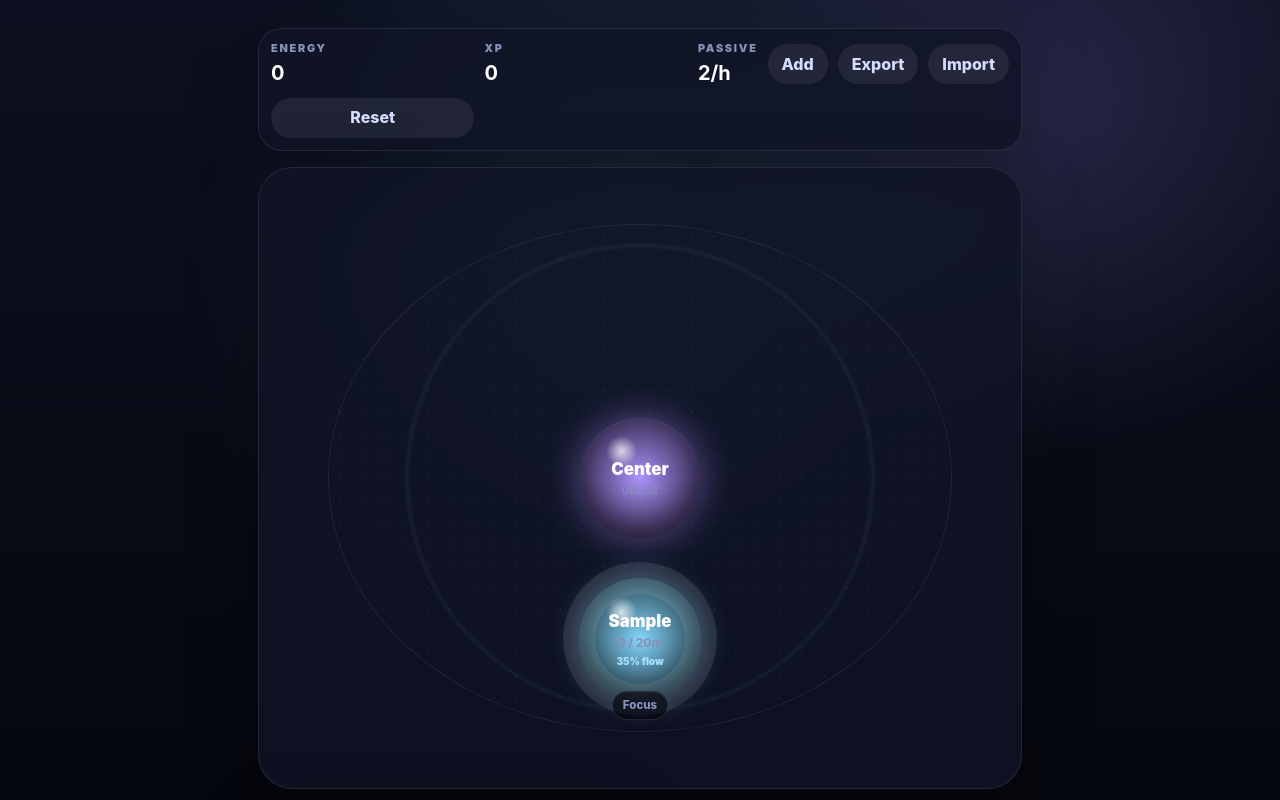
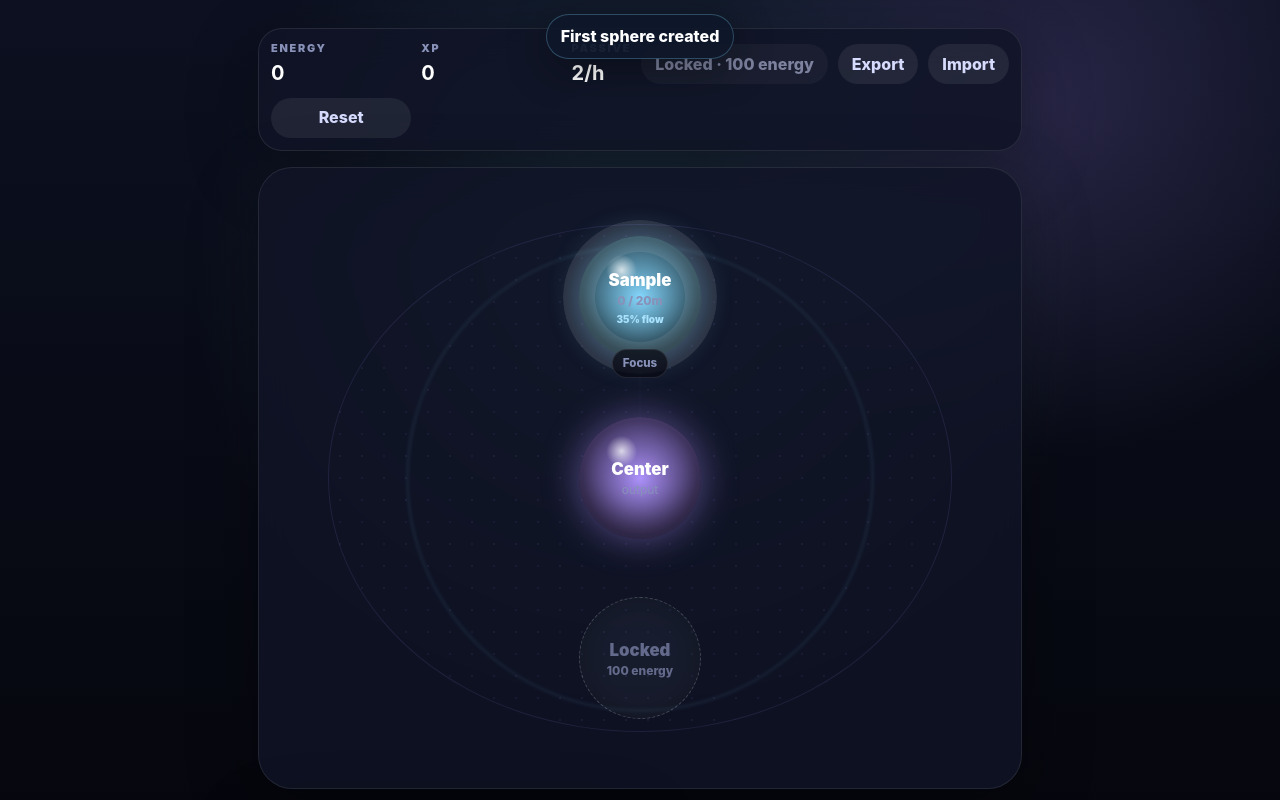
Before and after one commit to wvanderen/snowball, a website built with Vite: page index.html in a window 1280 px wide. Both pictures are taken after typing "Sample" into the empty fields and a click on the button "Create sphere". Shown: the top 800 px of the page. Built offline with nearby package versions, Linux system fonts and the light colour scheme.

Commit message:
Gate sphere growth behind energy slots

```diff
--- a/src/game.ts
+++ b/src/game.ts
@@ -13,6 +13,14 @@ const millisecondsPerDay = 24 * 60 * 60 * 1000;
 const maxPassiveElapsedSeconds = 8 * 60 * 60;
 
 export const sphereLevelCost = (sphere: Sphere) => Math.floor(50 * sphere.level ** 1.65);
+
+export const sphereSlotCost = (state: AppState) => {
+  const activeSphereCount = domainSpheres(state).length;
+  if (activeSphereCount === 0) return 0;
+  return Math.floor(100 * activeSphereCount ** 1.75);
+};
+
+export const canUnlockSphereSlot = (state: AppState) => state.game.energy >= sphereSlotCost(state);
 
 export const sphereRates = (sphere: Sphere) => {
   const momentumMultiplier = 0.25 + sphere.momentum / 100;
@@ -102,6 +110,10 @@ export const createDomainSphere = (
   color: string,
   dailyTargetMinutes: number,
 ) => {
+  const slotCost = sphereSlotCost(state);
+  if (state.game.energy < slotCost) return null;
+
+  state.game.energy -= slotCost;
   const now = nowIso();
   const sphereId = createId("sphere");
   const ritualId = createId("ritual");
@@ -152,6 +164,7 @@ export const createDomainSphere = (
   state.spheres.push(sphere);
   state.rituals.push(ritual);
   state.connections.push(connection);
+  return sphere;
 };
 
 export const createFirstSphere = createDomainSphere;
--- a/src/main.ts
+++ b/src/main.ts
@@ -5,6 +5,7 @@ import {
   applyPassiveProduction,
   archiveDomainSphere,
   archiveRitual,
+  canUnlockSphereSlot,
   createDomainSphere,
   createRitual,
   domainSpheres,
@@ -17,6 +18,7 @@ import {
   setActiveRitual,
   sphereLevelCost,
   sphereRates,
+  sphereSlotCost,
   purchaseSphereLevel,
   startSession,
   updateDomainSphere,
@@ -165,11 +167,19 @@ const renderEditRitualForm = (ritualId: string) => {
   </section>`;
 };
 
-const renderSphereForm = (isFirstRun: boolean) => `
+const renderSphereForm = (isFirstRun: boolean) => {
+  const slotCost = sphereSlotCost(state);
+  const canUnlock = canUnlockSphereSlot(state);
+
+  return `
   <section class="intro-card">
     <p class="eyebrow">Snowball v0</p>
-    <h1>${isFirstRun ? "Start with one sphere." : "Add a sphere."}</h1>
-    <p class="lede">Pick a life domain you want to keep in motion. Tapping it will immediately start a focus session.</p>
+    <h1>${isFirstRun ? "Start with one sphere." : "Unlock a sphere slot."}</h1>
+    <p class="lede">${
+      isFirstRun
+        ? "Pick a life domain you want to keep in motion. Your first sphere is free."
+        : `A new lattice slot costs ${round(slotCost)} energy. Earn focus energy to grow deliberately.`
+    }</p>
     <form id="create-sphere-form" class="sphere-form">
       <label>
         Sphere name
@@ -188,10 +198,11 @@ const renderSphereForm = (isFirstRun: boolean) => `
       </label>
       <div class="form-actions">
         ${isFirstRun ? "" : `<button type="button" class="ghost" data-action="cancel-create-sphere">Cancel</button>`}
-        <button type="submit">Create sphere</button>
+        <button type="submit" ${canUnlock ? "" : "disabled"}>${isFirstRun ? "Create sphere" : `Unlock & create · ${round(slotCost)} energy`}</button>
       </div>
     </form>
   </section>`;
+};
 
 const renderOnboarding = () => {
   app.innerHTML = `
@@ -200,12 +211,12 @@ const renderOnboarding = () => {
     </main>`;
 };
 
-const renderSphere = (sphere: Sphere, index: number, spheres: Sphere[]) => {
+const renderSphere = (sphere: Sphere, index: number, totalSlots: number) => {
   const progress = sphereProgress(sphere);
   const ritual = getRitual(state, sphere.activeRitualId);
   const isActive = state.activeSession?.sphereId === sphere.id;
   const completion = lastCompletion?.sphereId === sphere.id ? lastCompletion : null;
-  const position = spherePosition(index, spheres.length);
+  const position = spherePosition(index, totalSlots);
 
   const visualState = sphereVisualState(sphere);
   const momentum = Math.round(sphere.momentum);
@@ -224,10 +235,10 @@ const renderSphere = (sphere: Sphere, index: number, spheres: Sphere[]) => {
     </button>`;
 };
 
-const renderConnectionLines = (spheres: Sphere[]) =>
+const renderConnectionLines = (spheres: Sphere[], totalSlots: number) =>
   spheres
     .map((sphere, index) => {
-      const position = spherePosition(index, spheres.length);
+      const position = spherePosition(index, totalSlots);
       const isActive = state.activeSession?.sphereId === sphere.id;
       const completed = sphere.milestoneCompletedDate === sphere.dailyProgressDate;
       const progress = sphereProgress(sphere);
@@ -243,6 +254,9 @@ const renderConnectionLines = (spheres: Sphere[]) =>
 const renderHome = () => {
   ensureToday(state);
   const spheres = domainSpheres(state);
+  const nextSlotCost = sphereSlotCost(state);
+  const canUnlockSlot = canUnlockSphereSlot(state);
+  const visibleLatticeSlots = spheres.length + 1;
 
   app.innerHTML = `
     <main class="app-shell">
@@ -259,7 +273,7 @@ const renderHome = () => {
           <p class="eyebrow">Passive</p>
           <strong>${round(spheres.reduce((sum, sphere) => sum + sphereRates(sphere).passivePerHour, 0))}/h</strong>
         </div>
-        <button class="ghost" data-action="show-create-sphere">Add</button>
+        <button class="ghost" data-action="show-create-sphere" ${canUnlockSlot ? "" : "disabled"}>${canUnlockSlot ? "Add" : `Locked · ${round(nextSlotCost)} energy`}</button>
         <button class="ghost" data-action="export-backup">Export</button>
         <button class="ghost" data-action="import-backup">Import</button>
         <button class="ghost" data-action="reset">Reset</button>
@@ -269,7 +283,7 @@ const renderHome = () => {
       <section class="lattice-card">
         <div class="lattice">
           <svg class="connection-layer" viewBox="0 0 100 100" preserveAspectRatio="none" aria-hidden="true">
-            ${renderConnectionLines(spheres)}
+            ${renderConnectionLines(spheres, visibleLatticeSlots)}
           </svg>
           <div class="sphere center-sphere">
             <span class="sphere-core">
@@ -277,14 +291,15 @@ const renderHome = () => {
               <span class="sphere-meta">output</span>
             </span>
           </div>
-          ${spheres.map(renderSphere).join("")}
+          ${spheres.map((sphere, index) => renderSphere(sphere, index, visibleLatticeSlots)).join("")}
+          ${renderLockedSphereSlot(spheres.length, visibleLatticeSlots, nextSlotCost)}
         </div>
       </section>
 
       <section class="sphere-list">
         ${spheres.map(renderSphereStats).join("")}
       </section>
-      <p class="tap-hint">Tap any sphere to start immediately. Partial sessions count; milestone blooms trigger when the full daily target is reached.</p>
+      <p class="tap-hint">Tap any sphere to start immediately. New lattice slots unlock with energy; next slot costs ${round(nextSlotCost)} energy.</p>
       ${renderSessionHistory()}
 
       ${isCreatingSphere ? `<div class="modal-scrim">${renderSphereForm(false)}</div>` : ""}
@@ -294,6 +309,17 @@ const renderHome = () => {
       ${state.activeSession ? renderSessionOverlay() : ""}
       ${lastCompletion ? renderCompletionFeedback(lastCompletion) : lastReward ? `<aside class="toast">${lastReward}</aside>` : ""}
     </main>`;
+};
+
+const renderLockedSphereSlot = (index: number, total: number, cost: number) => {
+  const position = spherePosition(index, total);
+  return `
+    <button class="sphere domain-sphere locked-sphere" data-action="show-create-sphere" aria-label="Locked sphere slot. Unlock costs ${round(cost)} energy" style="--sphere-color: #94a3b8; --progress: 0%; --momentum: 0; --sphere-x: ${position.x}%; --sphere-y: ${position.y}%">
+      <span class="sphere-core">
+        <span class="sphere-name">Locked</span>
+        <span class="sphere-meta">${round(cost)} energy</span>
+      </span>
+    </button>`;
 };
 
 const renderRitualHotbar = (sphere: Sphere) => {
@@ -481,8 +507,13 @@ app.addEventListener("submit", (event) => {
   if (form.id === "create-sphere-form") {
     const rawColor = data.get("color");
     const color = typeof rawColor === "string" ? rawColor : "#7dd3fc";
-    createDomainSphere(state, name, color, target ?? 20);
-    isCreatingSphere = false;
+    if (createDomainSphere(state, name, color, target ?? 20)) {
+      lastReward =
+        domainSpheres(state).length === 1 ? "First sphere created" : "Sphere slot unlocked";
+      isCreatingSphere = false;
+    } else {
+      lastReward = `Need ${round(sphereSlotCost(state))} energy to unlock the next sphere slot`;
+    }
   }
 
   if (form.id === "edit-sphere-form") {
--- a/src/style.css
+++ b/src/style.css
@@ -51,6 +51,11 @@ button {
   background: linear-gradient(135deg, #7dd3fc, #c4b5fd);
   font-weight: 800;
   cursor: pointer;
+}
+
+button:disabled {
+  cursor: not-allowed;
+  opacity: 0.55;
 }
 
 button:focus-visible,
@@ -322,6 +327,20 @@ input:focus-visible {
 .domain-sphere.needs-attention .progress-ring {
   background: conic-gradient(#f87171 max(var(--progress), 4%), rgba(255, 255, 255, 0.08) 0);
   opacity: 0.72;
+}
+
+.locked-sphere {
+  opacity: 0.7;
+}
+
+.locked-sphere::before {
+  border: 1px dashed rgba(255, 255, 255, 0.28);
+  background: rgba(148, 163, 184, 0.1);
+  box-shadow: inset 0 0 28px rgba(0, 0, 0, 0.34);
+}
+
+.locked-sphere .sphere-core {
+  color: var(--muted);
 }
 
 .sphere-core {
```
Also changed, not shown: src/game.test.ts (+19 -0 lines).
